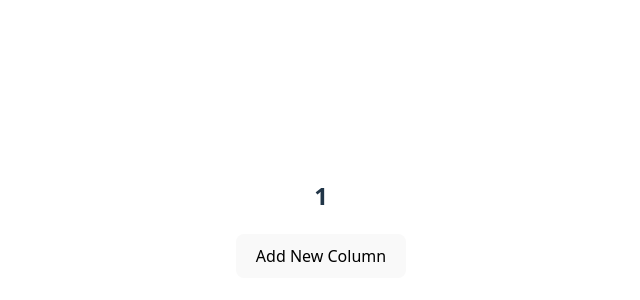
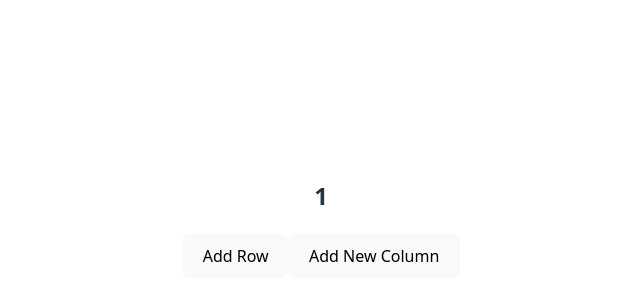
Before and after one commit to nikitasheremet/TaleGrid, a Vue app: page /universe/1/1/table/1/1 in a window 1280 px wide. Shown: the part 182-482 px from the top of the page, without its empty margins (319-959 px from the left). Built offline with nearby package versions, Linux system fonts and the light colour scheme.

Commit message:
add logic to show and add new empty row to table

```diff
--- /dev/null
+++ b/src/components/tableDetails/AddNewRow.vue
@@ -0,0 +1,30 @@
+<script lang="ts" setup>
+import type { TableRowWithCells } from "../../types/tableRow";
+import { useAddNewRow } from "./hooks/useAddNewRow";
+import Error from "../error/Error.vue";
+
+const { tableId } = defineProps<{
+  tableId: string;
+}>();
+
+const emits = defineEmits<{
+  newRowAdded: [TableRowWithCells];
+}>();
+
+function newRowAdded(newRow: TableRowWithCells) {
+  emits("newRowAdded", newRow);
+}
+
+const { addNewRow, error } = useAddNewRow(tableId, newRowAdded);
+
+async function handleAddRowClicked() {
+  await addNewRow();
+}
+</script>
+
+<template>
+  <button @click="handleAddRowClicked">Add Row</button>
+  <Error v-if="error" :error="error" />
+</template>
+
+<style scoped></style>
--- a/src/components/tableDetails/TableDetails.vue
+++ b/src/components/tableDetails/TableDetails.vue
@@ -4,6 +4,10 @@ import AddNewColumn from "./AddNewColumn.vue";
 import Error from "../error/Error.vue";
 import type { TableColumn } from "../../types/tableColumn";
 import { computed } from "vue";
+import { useGetTableRows } from "./hooks/useGetTableRows";
+import TableRows from "./TableRows.vue";
+import AddNewRow from "./AddNewRow.vue";
+import type { TableRowWithCells } from "../../types/tableRow";
 
 const { tableId, tableName } = defineProps<{
   tableId: string;
@@ -11,6 +15,7 @@ const { tableId, tableName } = defineProps<{
 }>();
 
 const { columns, error } = useGetTableColumns(tableId);
+const { rows, error: rowError } = useGetTableRows(tableId);
 
 const lastColumnIndex = computed(() => {
   const columnsArrayLength = columns.value.length;
@@ -22,6 +27,9 @@ const lastColumnIndex = computed(() => {
 
 function addNewColumn(newColumn: TableColumn) {
   columns.value.push(newColumn);
+}
+function addNewRow(newRow: TableRowWithCells) {
+  rows.value.push(newRow);
 }
 </script>
 
@@ -35,14 +43,18 @@ function addNewColumn(newColumn: TableColumn) {
         </th>
       </tr>
     </thead>
-    <tbody></tbody>
+    <tbody>
+      <TableRows :rows="rows" />
+    </tbody>
   </table>
+  <AddNewRow :table-id="tableId" @new-row-added="addNewRow" />
+
   <AddNewColumn
     :table-id="tableId"
     @new-column-added="addNewColumn"
     :last-column-index="lastColumnIndex"
   />
-  <Error v-if="error" :error="error" />
+  <Error v-if="error || rowError" :error="error || rowError || ''" />
 </template>
 
 <style scoped></style>
--- a/src/components/tableDetails/TableRows.vue
+++ b/src/components/tableDetails/TableRows.vue
@@ -1,5 +1,17 @@
-<script lang="ts" setup></script>
+<script lang="ts" setup>
+import type { TableRowWithCells } from "../../types/tableRow";
 
-<template></template>
+const { rows } = defineProps<{
+  rows: TableRowWithCells[];
+}>();
+</script>
+
+<template>
+  <tr v-for="row of rows">
+    <td v-for="cell of row.cells">
+      <input :value="cell.value" />
+    </td>
+  </tr>
+</template>
 
 <style scoped></style>
--- /dev/null
+++ b/src/components/tableDetails/hooks/useAddNewRow.ts
@@ -0,0 +1,26 @@
+import { ref, type Ref } from "vue";
+import type { TableRowWithCells } from "../../../types/tableRow";
+import { addNewRowToTable } from "../../../service/row/addNewRowToTable";
+
+export function useAddNewRow(
+  tableId: string,
+  newRowAddedCallback: (newRow: TableRowWithCells) => void
+): {
+  addNewRow: () => Promise<void>;
+  error: Ref<Error | undefined>;
+} {
+  const error = ref<Error | undefined>(undefined);
+  async function addNewRow() {
+    try {
+      const newRowAdded = await addNewRowToTable(tableId);
+      newRowAddedCallback(newRowAdded);
+    } catch (err) {
+      error.value = err as Error;
+    }
+  }
+
+  return {
+    addNewRow,
+    error,
+  };
+}
--- /dev/null
+++ b/src/components/tableDetails/hooks/useGetTableRows.ts
@@ -0,0 +1,19 @@
+import { onMounted, ref, type Ref } from "vue";
+import type { TableRow, TableRowWithCells } from "../../../types/tableRow";
+import { getRowsForTable } from "../../../service/row/getRowsForTable";
+
+export function useGetTableRows(tableId: string): {
+  rows: Ref<TableRowWithCells[]>;
+  error: Ref<Error | undefined>;
+} {
+  const rows = ref<TableRowWithCells[]>([]);
+  const error = ref<Error | undefined>(undefined);
+
+  onMounted(() => {
+    getRowsForTable(tableId).then((result) => (rows.value = result));
+  });
+  return {
+    rows,
+    error,
+  };
+}
--- /dev/null
+++ b/src/repository/cells/createCellForRow.ts
@@ -0,0 +1,25 @@
+import { db } from "../../db/db";
+import type { RowCell } from "../../types/rowCell";
+
+export async function createCellForRow(
+  rowId: string,
+  columnId: string
+): Promise<RowCell> {
+  return new Promise<RowCell>((resolve, reject) => {
+    const createCellTransaction = db.transaction("cells", "readwrite");
+    const cellObjectStore = createCellTransaction.objectStore("cells");
+    const newCell = {
+      id: crypto.randomUUID(),
+      rowId,
+      columnId,
+      value: "",
+    };
+    const addCellRequest = cellObjectStore.add(newCell);
+    addCellRequest.onsuccess = () => {
+      resolve(newCell);
+    };
+    addCellRequest.onerror = () => {
+      reject(addCellRequest.error);
+    };
+  });
+}
--- /dev/null
+++ b/src/repository/rows/createRowInTable.ts
@@ -0,0 +1,20 @@
+import { db } from "../../db/db";
+import type { TableRow } from "../../types/tableRow";
+
+export async function createRowInTable(tableId: string): Promise<TableRow> {
+  return new Promise<TableRow>((resolve, reject) => {
+    const createTableRowTransaction = db.transaction("rows", "readwrite");
+    const tableRowObjectStore = createTableRowTransaction.objectStore("rows");
+    const newTableRow = {
+      id: crypto.randomUUID(),
+      tableId,
+    };
+    const addRequest = tableRowObjectStore.add(newTableRow);
+    addRequest.onsuccess = () => {
+      resolve(newTableRow);
+    };
+    addRequest.onerror = () => {
+      reject(addRequest.error);
+    };
+  });
+}
--- /dev/null
+++ b/src/service/cell/addEmptyCellsToRow.ts
@@ -0,0 +1,21 @@
+import { createCellForRow } from "../../repository/cells/createCellForRow";
+import type { TableRow, TableRowWithCells } from "../../types/tableRow";
+import { getColumnsForTable } from "../tableColumns/getColumnsForTable";
+
+export async function addEmptyCellsToRow(
+  row: TableRow
+): Promise<TableRowWithCells> {
+  const { id, tableId } = row;
+  const tableColumns = await getColumnsForTable(tableId);
+
+  const newCells = await Promise.all(
+    tableColumns.map(async (column) => {
+      return await createCellForRow(id, column.id);
+    })
+  );
+
+  return {
+    ...row,
+    cells: newCells,
+  };
+}
--- /dev/null
+++ b/src/service/row/addNewRowToTable.ts
@@ -0,0 +1,11 @@
+import { createRowInTable } from "../../repository/rows/createRowInTable";
+import type { TableRowWithCells } from "../../types/tableRow";
+import { addEmptyCellsToRow } from "../cell/addEmptyCellsToRow";
+
+export async function addNewRowToTable(
+  tableId: string
+): Promise<TableRowWithCells> {
+  const newTableRow = await createRowInTable(tableId);
+  const newTableRowWithCells = await addEmptyCellsToRow(newTableRow);
+  return newTableRowWithCells;
+}
```
